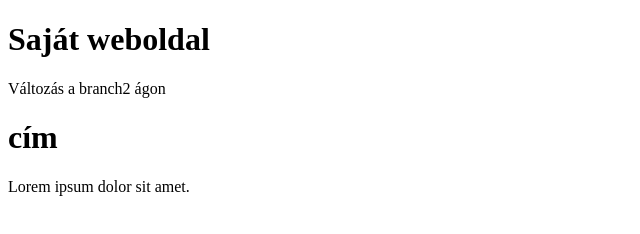
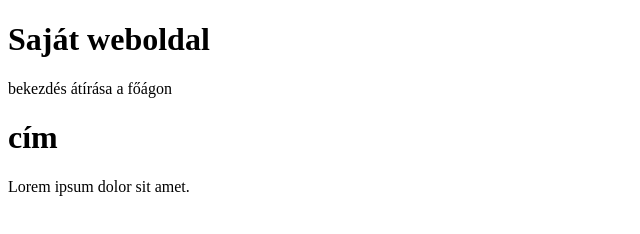
Before and after one commit to Lorintz-pf/repo, a plain HTML site: page index.html in a window 1280 px wide. Shown: the full height of the page, 0-640 px from the left. Drawn offline with Linux system fonts and the light colour scheme.

Commit message:
Update index.html

```diff
--- a/index.html
+++ b/index.html
@@ -7,7 +7,7 @@
 </head>
 <body>
    <h1>Saját weboldal</h1>
-   <p>Változás a branch2 ágon</p>
+   <p>bekezdés átírása a főágon</p>
 </body>
 </html>
 <!DOCTYPE html>
```
